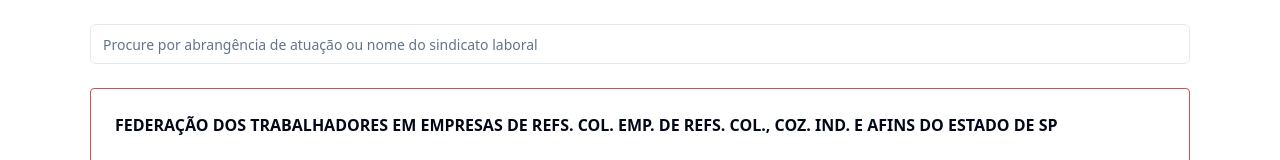
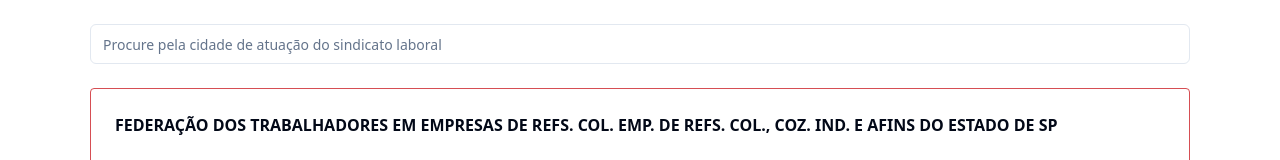
Before and after one commit to devsindercsp/sindicatos, a React (Create React App) app: page / in a window 1280 px wide. Shown: the top 160 px of the page. Built offline with nearby package versions, Linux system fonts and the light colour scheme.

Commit message:
Change input placeholder

```diff
--- a/src/App.tsx
+++ b/src/App.tsx
@@ -80,7 +80,7 @@ export function App() {
                   <FormControl>
                     <Input
                       className="focus-visible:ring-0"
-                      placeholder="Procure por abrangência de atuação ou nome do sindicato laboral"
+                      placeholder="Procure pela cidade de atuação do sindicato laboral"
                       {...field}
                     />
                   </FormControl>
```
